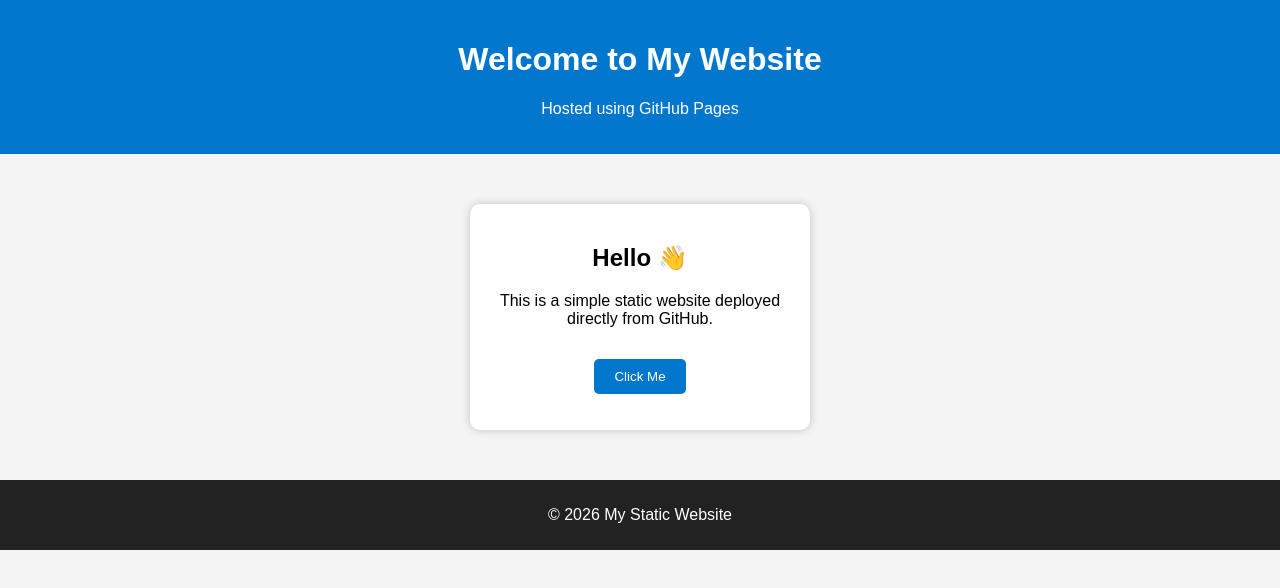
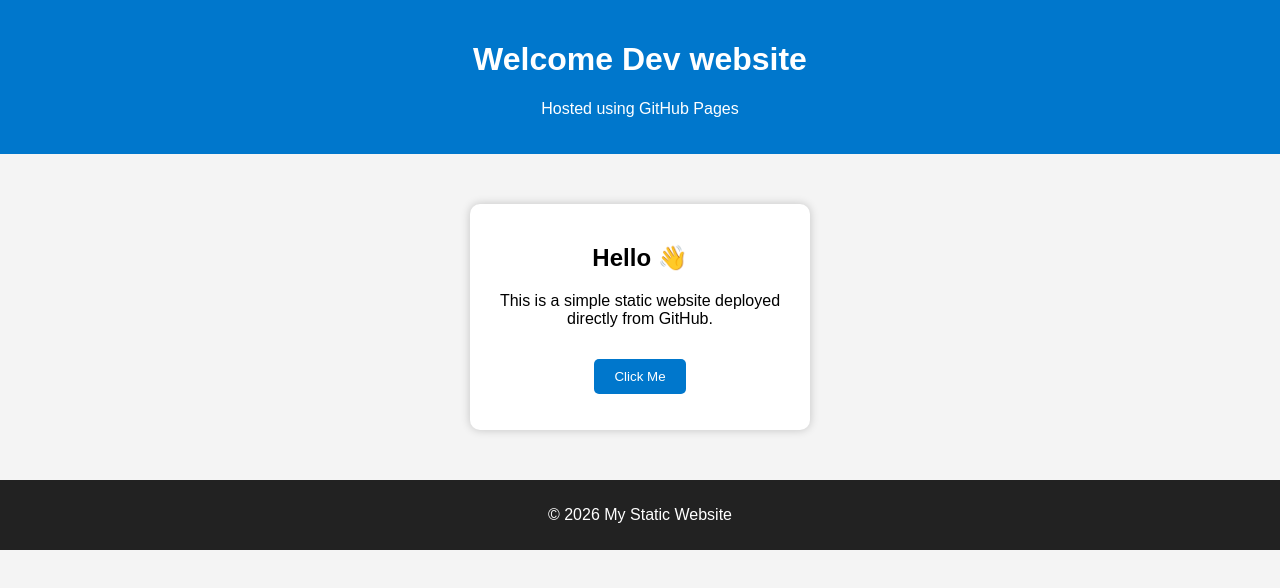
Before and after one commit to omkar3198a/demowebsite, a plain HTML site: page index.html in a window 1280 px wide. Drawn offline with Linux system fonts and the light colour scheme.

Commit message:
alter the dev website

```diff
--- a/index.html
+++ b/index.html
@@ -3,7 +3,7 @@
 <head>
   <meta charset="UTF-8">
   <meta name="viewport" content="width=device-width, initial-scale=1.0">
-  <title>My Static Website</title>
+  <title>MyDev Website</title>
 
   <style>
     body {
@@ -58,7 +58,7 @@
 <body>
 
   <header>
-    <h1>Welcome to My Website</h1>
+    <h1>Welcome Dev website</h1>
     <p>Hosted using GitHub Pages</p>
   </header>
 
```
